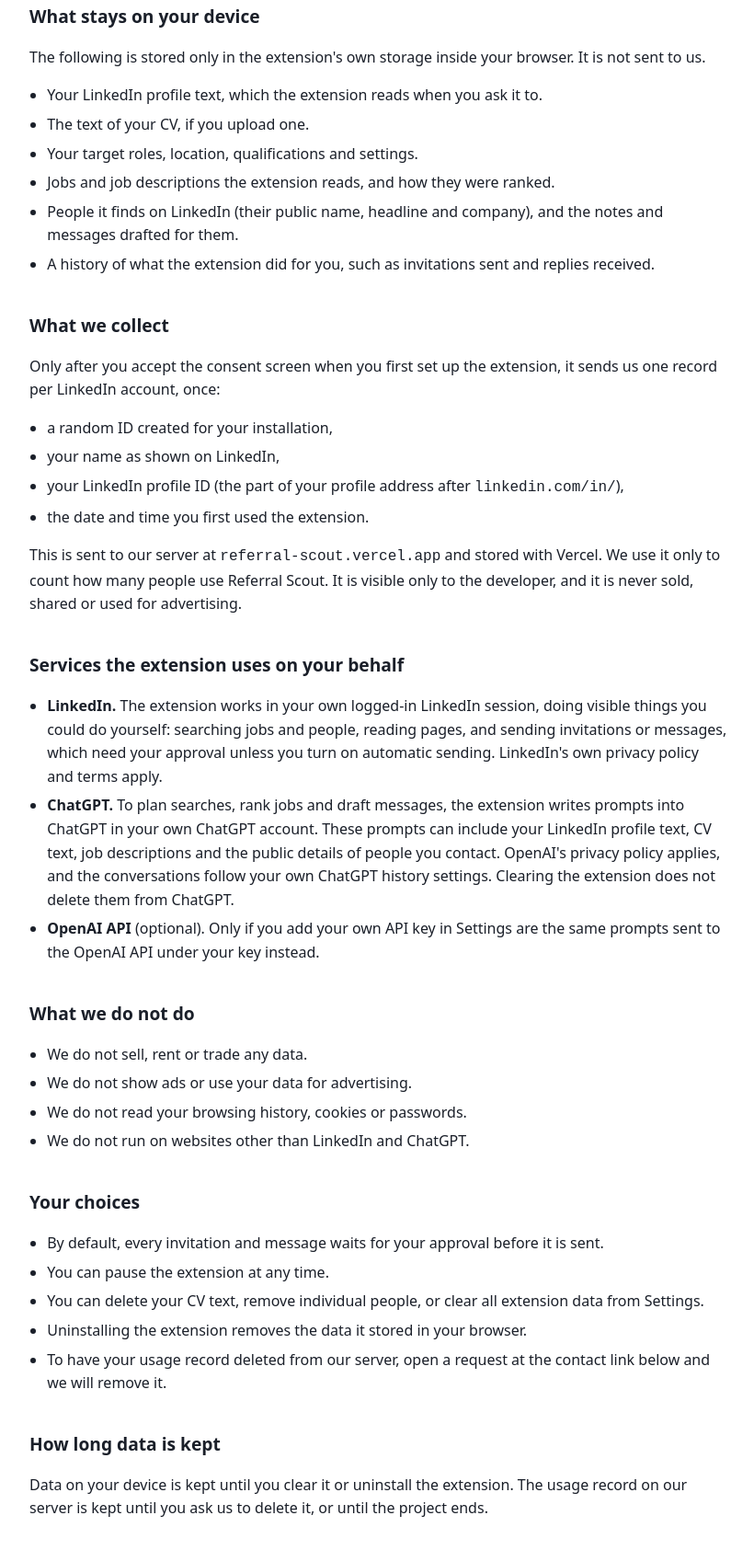
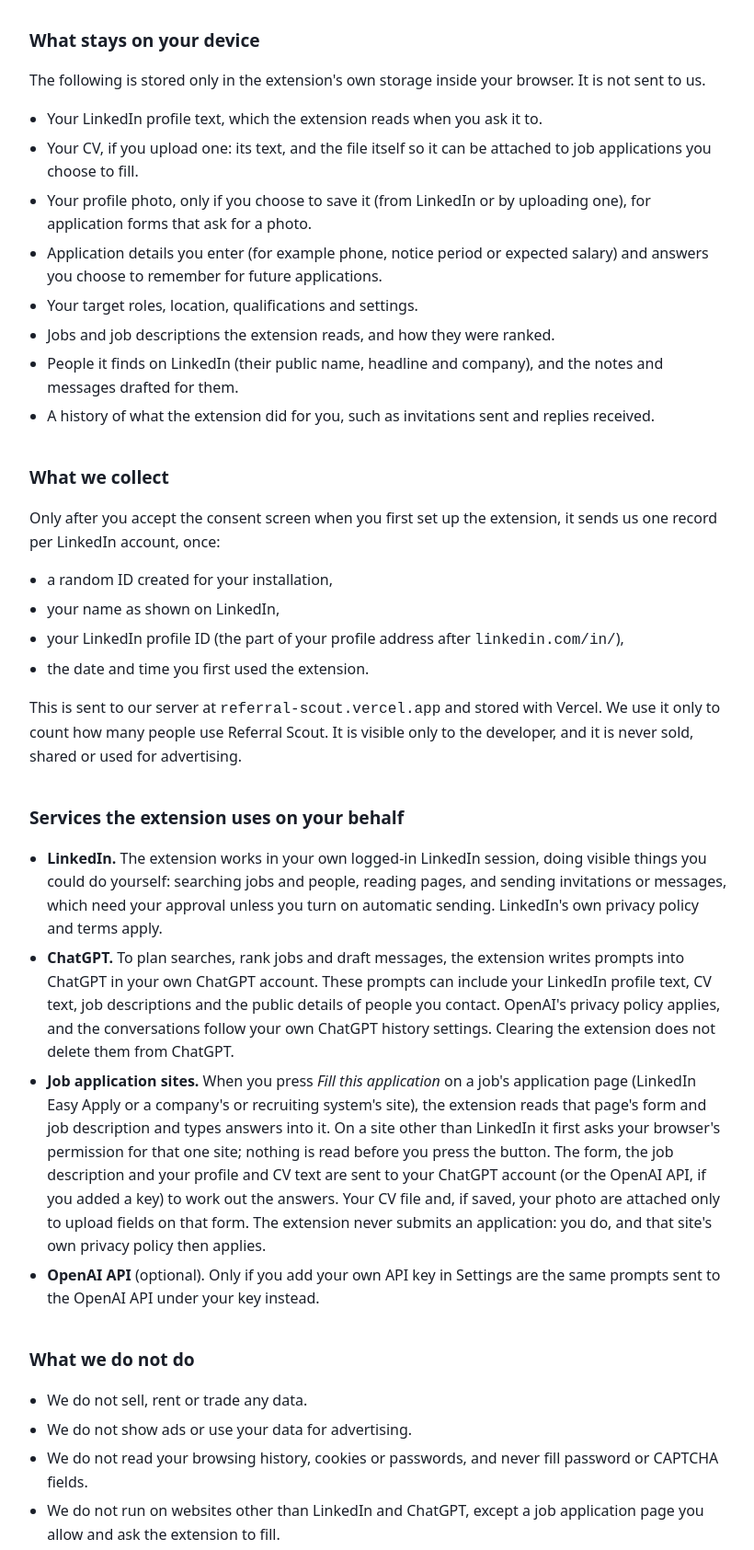
Before and after one commit to arpitsingh6055/Referral-Scout, a browser extension: page privacy.html in a window 1280 px wide. Shown: the part 479-2164 px from the top of the page at 92% size, without its empty margins (228-1048 px from the left). Drawn offline with Linux system fonts and the light colour scheme.

Commit message:
Privacy policy: cover filling job applications, CV file and photo

```diff
--- a/privacy.html
+++ b/privacy.html
@@ -18,10 +18,10 @@
 </head>
 <body>
 <h1>Referral Scout — Privacy Policy</h1>
-<p class="updated">Last updated: 20 November 2026</p>
+<p class="updated">Last updated: 22 November 2026</p>
 
 <div class="box">
-<p><strong>In short:</strong> Referral Scout works inside your own browser. Your LinkedIn profile, CV, job lists and messages stay on your device. The only thing sent to us is one small usage record, and only after you agree to it. We do not sell data, show ads or track your browsing.</p>
+<p><strong>In short:</strong> Referral Scout works inside your own browser. Your LinkedIn profile, CV, job lists, messages and saved application answers stay on your device. The only thing sent to us is one small usage record, and only after you agree to it. We do not sell data, show ads or track your browsing.</p>
 </div>
 
 <h2>What Referral Scout is</h2>
@@ -31,7 +31,9 @@
 <p>The following is stored only in the extension's own storage inside your browser. It is not sent to us.</p>
 <ul>
   <li>Your LinkedIn profile text, which the extension reads when you ask it to.</li>
-  <li>The text of your CV, if you upload one.</li>
+  <li>Your CV, if you upload one: its text, and the file itself so it can be attached to job applications you choose to fill.</li>
+  <li>Your profile photo, only if you choose to save it (from LinkedIn or by uploading one), for application forms that ask for a photo.</li>
+  <li>Application details you enter (for example phone, notice period or expected salary) and answers you choose to remember for future applications.</li>
   <li>Your target roles, location, qualifications and settings.</li>
   <li>Jobs and job descriptions the extension reads, and how they were ranked.</li>
   <li>People it finds on LinkedIn (their public name, headline and company), and the notes and messages drafted for them.</li>
@@ -52,6 +54,7 @@
 <ul>
   <li><strong>LinkedIn.</strong> The extension works in your own logged-in LinkedIn session, doing visible things you could do yourself: searching jobs and people, reading pages, and sending invitations or messages, which need your approval unless you turn on automatic sending. LinkedIn's own privacy policy and terms apply.</li>
   <li><strong>ChatGPT.</strong> To plan searches, rank jobs and draft messages, the extension writes prompts into ChatGPT in your own ChatGPT account. These prompts can include your LinkedIn profile text, CV text, job descriptions and the public details of people you contact. OpenAI's privacy policy applies, and the conversations follow your own ChatGPT history settings. Clearing the extension does not delete them from ChatGPT.</li>
+  <li><strong>Job application sites.</strong> When you press <em>Fill this application</em> on a job's application page (LinkedIn Easy Apply or a company's or recruiting system's site), the extension reads that page's form and job description and types answers into it. On a site other than LinkedIn it first asks your browser's permission for that one site; nothing is read before you press the button. The form, the job description and your profile and CV text are sent to your ChatGPT account (or the OpenAI API, if you added a key) to work out the answers. Your CV file and, if saved, your photo are attached only to upload fields on that form. The extension never submits an application: you do, and that site's own privacy policy then applies.</li>
   <li><strong>OpenAI API</strong> (optional). Only if you add your own API key in Settings are the same prompts sent to the OpenAI API under your key instead.</li>
 </ul>
 
@@ -59,15 +62,16 @@
 <ul>
   <li>We do not sell, rent or trade any data.</li>
   <li>We do not show ads or use your data for advertising.</li>
-  <li>We do not read your browsing history, cookies or passwords.</li>
-  <li>We do not run on websites other than LinkedIn and ChatGPT.</li>
+  <li>We do not read your browsing history, cookies or passwords, and never fill password or CAPTCHA fields.</li>
+  <li>We do not run on websites other than LinkedIn and ChatGPT, except a job application page you allow and ask the extension to fill.</li>
 </ul>
 
 <h2>Your choices</h2>
 <ul>
   <li>By default, every invitation and message waits for your approval before it is sent.</li>
   <li>You can pause the extension at any time.</li>
-  <li>You can delete your CV text, remove individual people, or clear all extension data from Settings.</li>
+  <li>You can delete your CV, your photo or any remembered answer, remove individual people, or clear all extension data from Settings.</li>
+  <li>You can withdraw a site's permission at any time from your browser's extension settings.</li>
   <li>Uninstalling the extension removes the data it stored in your browser.</li>
   <li>To have your usage record deleted from our server, open a request at the contact link below and we will remove it.</li>
 </ul>
```
